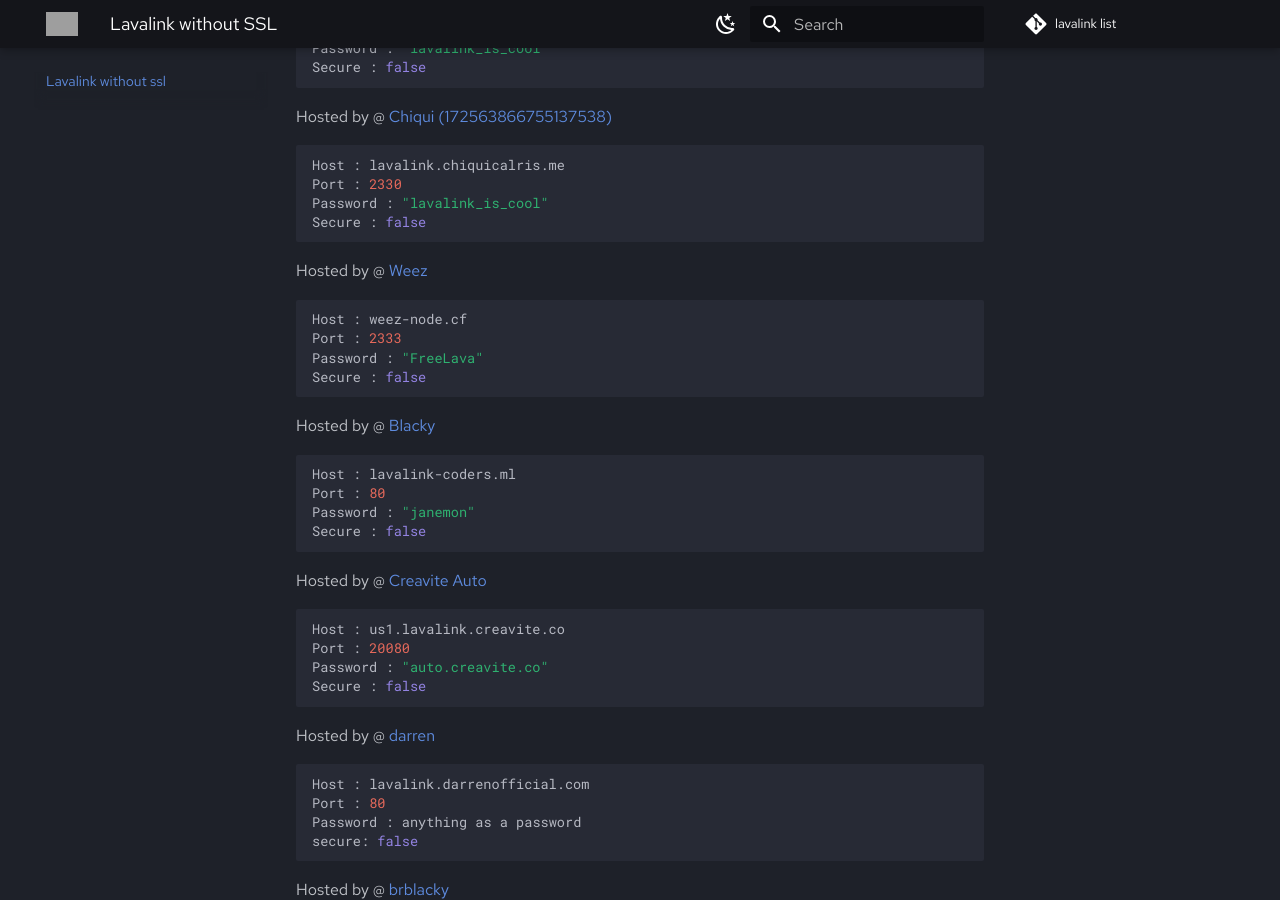
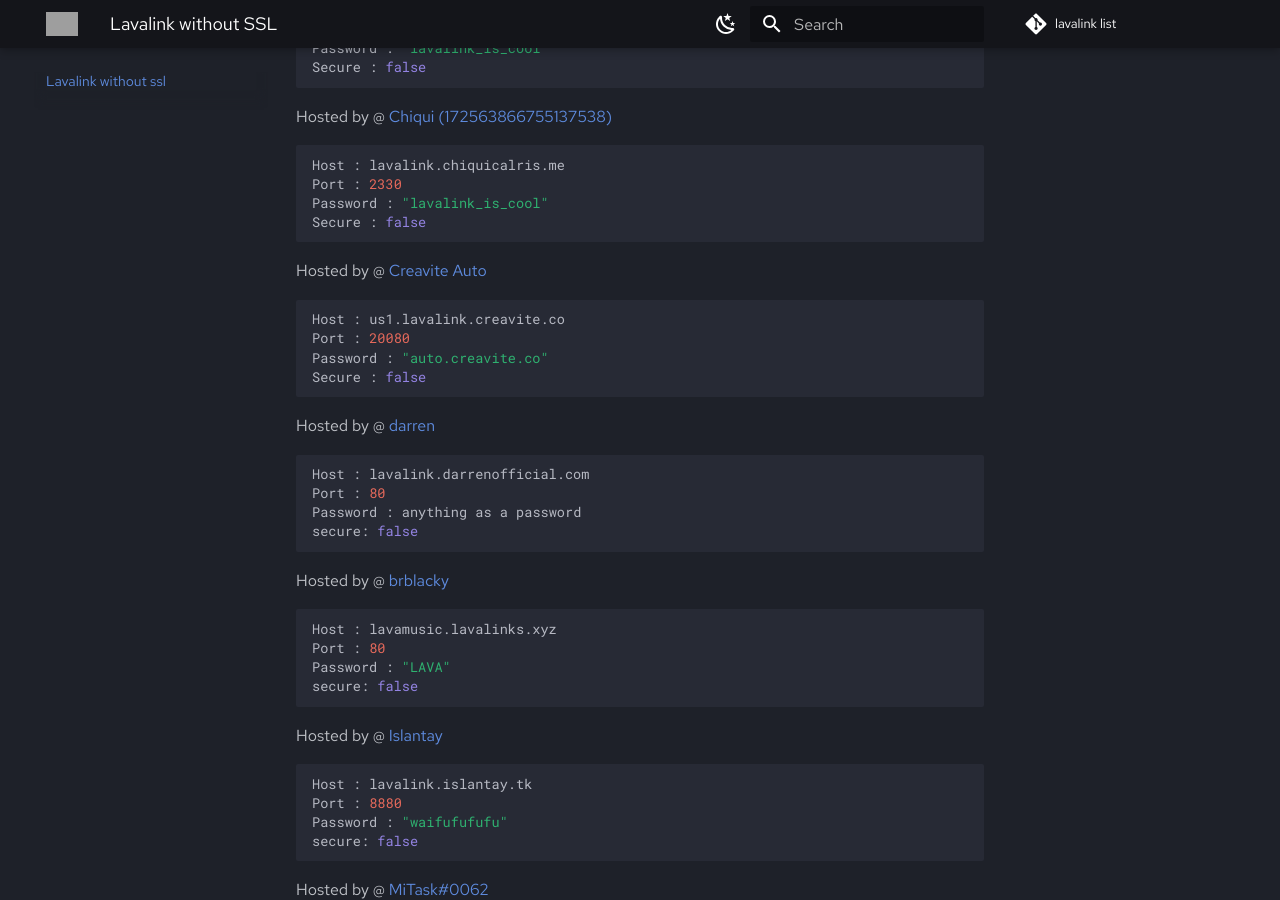
Before and after one commit to DarrenOfficial/lavalink-list, an MkDocs documentation site: the page built from docs/NoSSL/lavalink-without-ssl.md, in a window 1280 px wide and 900 px high, scrolled down 1207 px. Built offline with MkDocs 1.6.1 and Material for MkDocs 9.7.7, drawn with Linux system fonts in a browser that asks for light colours; comment, search, counter and statistics services are not loaded; grey boxes are pictures that could not be loaded.

Commit message:
dead lavalink (#119)

````diff
--- a/docs/NoSSL/lavalink-without-ssl.md
+++ b/docs/NoSSL/lavalink-without-ssl.md
@@ -59,22 +59,6 @@ Hosted by @ [Chiqui (172563866755137538)](https://ko-fi.com/chiquidev)
 Host : lavalink.chiquicalris.me
 Port : 2330
 Password : "lavalink_is_cool"
-Secure : false
-```
-
-Hosted by @ [Weez](https://github.com/Weez-Dev)
-```bash
-Host : weez-node.cf
-Port : 2333
-Password : "FreeLava"
-Secure : false
-```
-
-Hosted by @ [Blacky](https://github.com/brblacky)
-```bash
-Host : lavalink-coders.ml
-Port : 80
-Password : "janemon"
 Secure : false
 ```
 
````
